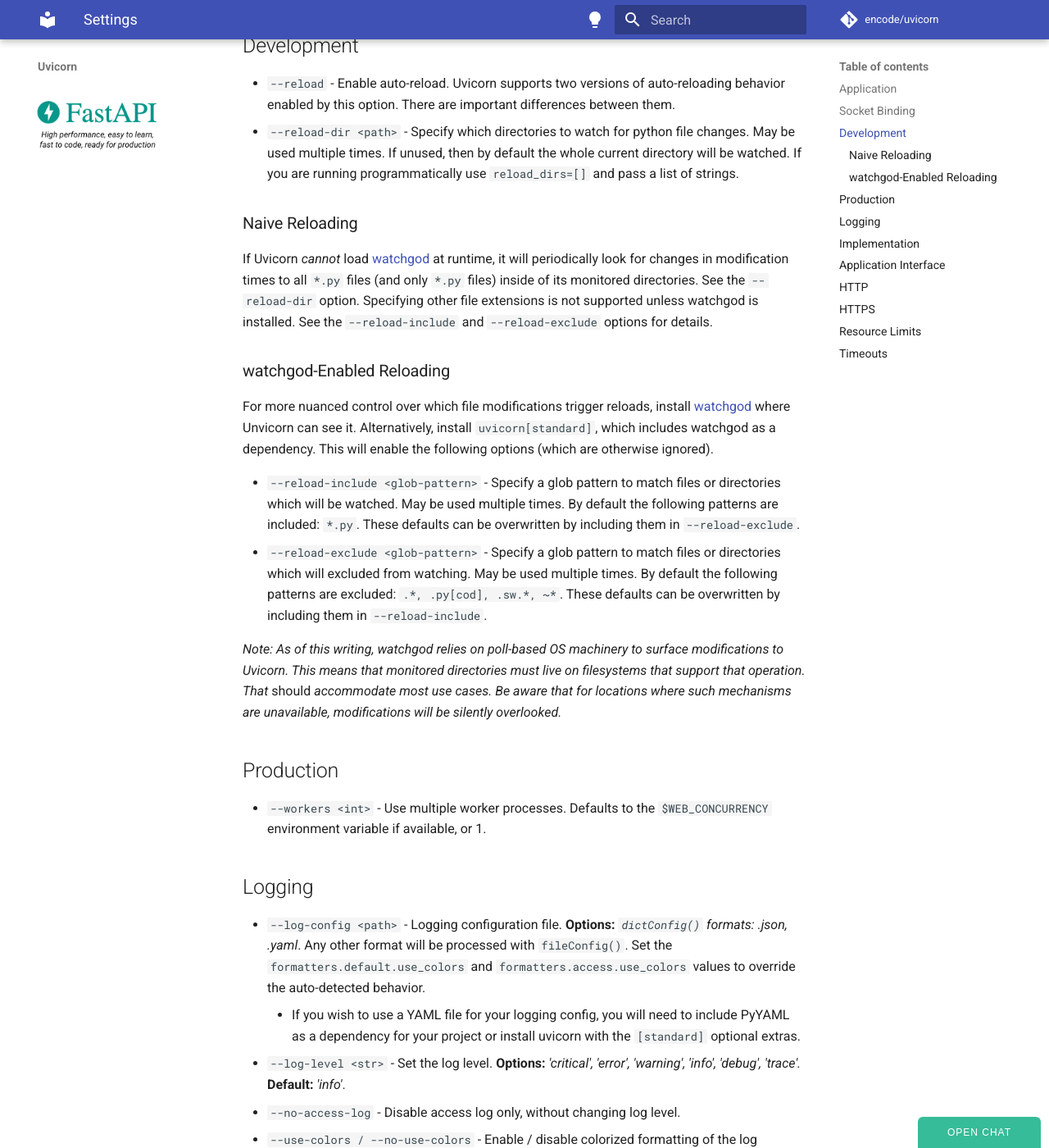
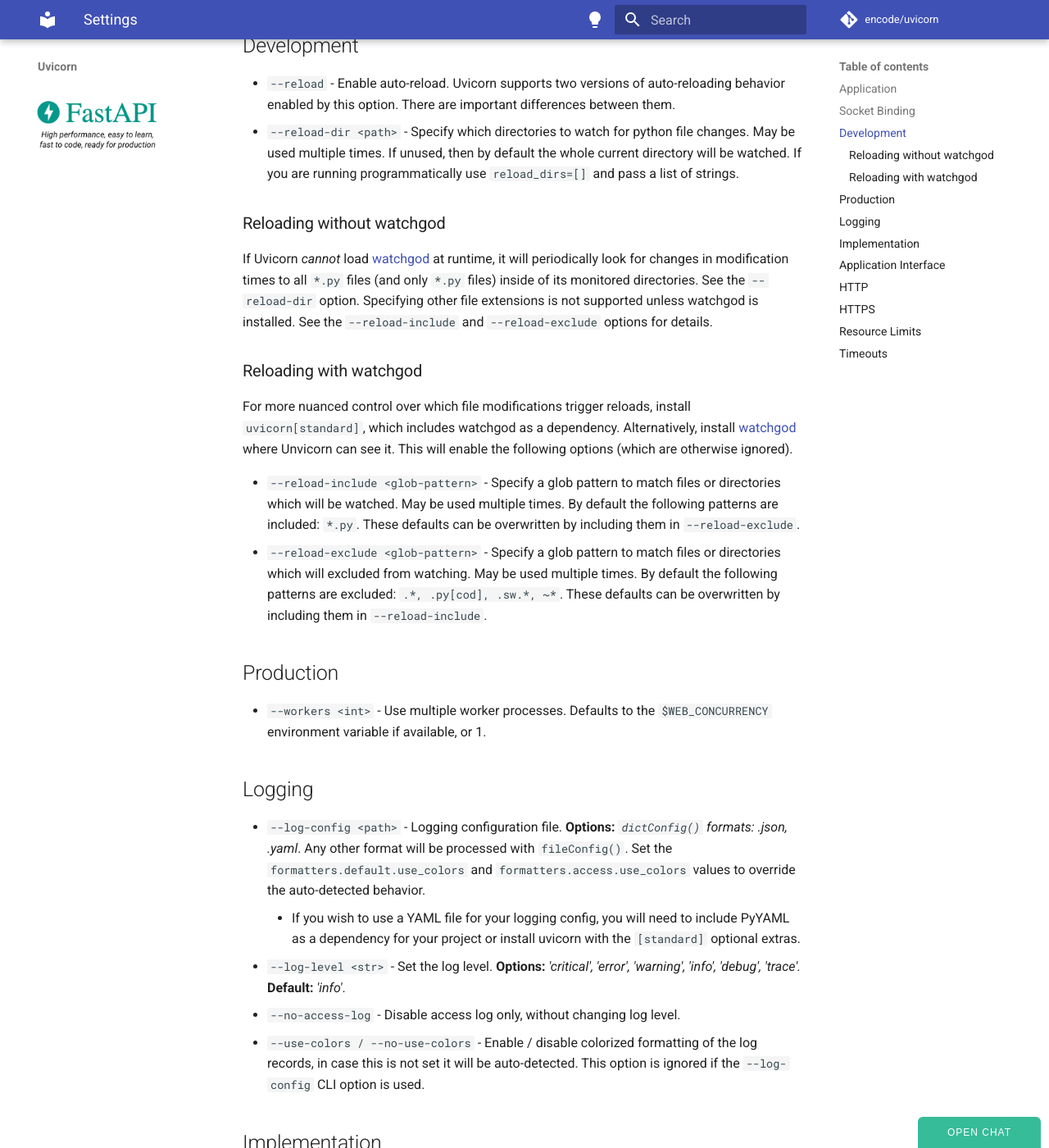
Before and after one commit to encode/uvicorn, an MkDocs documentation site: the page built from docs/settings.md, in a window 1280 px wide and 1400 px high, scrolled down 992 px. Shown: the whole window at 82% size. Built offline with MkDocs 1.6.1 and Material for MkDocs 9.7.7, drawn with Linux system fonts in a browser that asks for light colours; comment, search, counter and statistics services are not loaded.

Commit message:
Respond to maintainer feedback and rebase to `master`

```diff
--- a/docs/settings.md
+++ b/docs/settings.md
@@ -31,18 +31,16 @@ For example, in case you want to run the app on port `5000`, just set the enviro
 * `--reload` - Enable auto-reload. Uvicorn supports two versions of auto-reloading behavior enabled by this option. There are important differences between them.
 * `--reload-dir <path>` - Specify which directories to watch for python file changes. May be used multiple times. If unused, then by default the whole current directory will be watched. If you are running programmatically use `reload_dirs=[]` and pass a list of strings.
 
-### Naive Reloading
+### Reloading without watchgod
 
 If Uvicorn _cannot_ load [watchgod](https://pypi.org/project/watchgod/) at runtime, it will periodically look for changes in modification times to all `*.py` files (and only `*.py` files) inside of its monitored directories. See the `--reload-dir` option. Specifying other file extensions is not supported unless watchgod is installed. See the `--reload-include` and `--reload-exclude` options for details.
 
-### watchgod-Enabled Reloading
+### Reloading with watchgod
 
-For more nuanced control over which file modifications trigger reloads, install [watchgod](https://pypi.org/project/watchgod/) where Unvicorn can see it. Alternatively, install `uvicorn[standard]`, which includes watchgod as a dependency. This will enable the following options (which are otherwise ignored).
+For more nuanced control over which file modifications trigger reloads, install `uvicorn[standard]`, which includes watchgod as a dependency. Alternatively, install [watchgod](https://pypi.org/project/watchgod/) where Unvicorn can see it. This will enable the following options (which are otherwise ignored).
 
 * `--reload-include <glob-pattern>` - Specify a glob pattern to match files or directories which will be watched. May be used multiple times. By default the following patterns are included: `*.py`. These defaults can be overwritten by including them in `--reload-exclude`.
 * `--reload-exclude <glob-pattern>` - Specify a glob pattern to match files or directories which will excluded from watching. May be used multiple times. By default the following patterns are excluded: `.*, .py[cod], .sw.*, ~*`. These defaults can be overwritten by including them in `--reload-include`.
-
-_Note: As of this writing, watchgod relies on poll-based OS machinery to surface modifications to Uvicorn. This means that monitored directories must live on filesystems that support that operation. That_ should _accommodate most use cases. Be aware that for locations where such mechanisms are unavailable, modifications will be silently overlooked._
 
 ## Production
 
```
